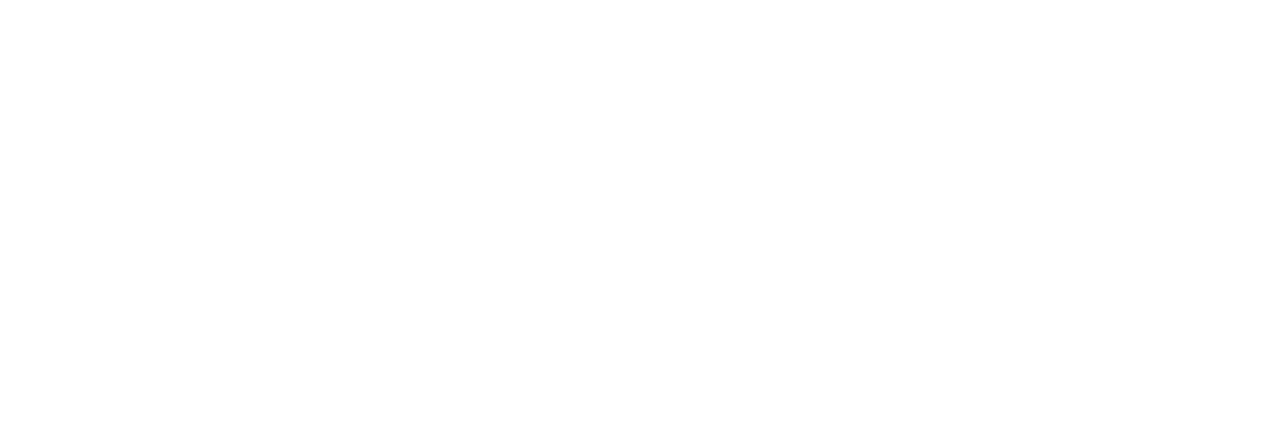
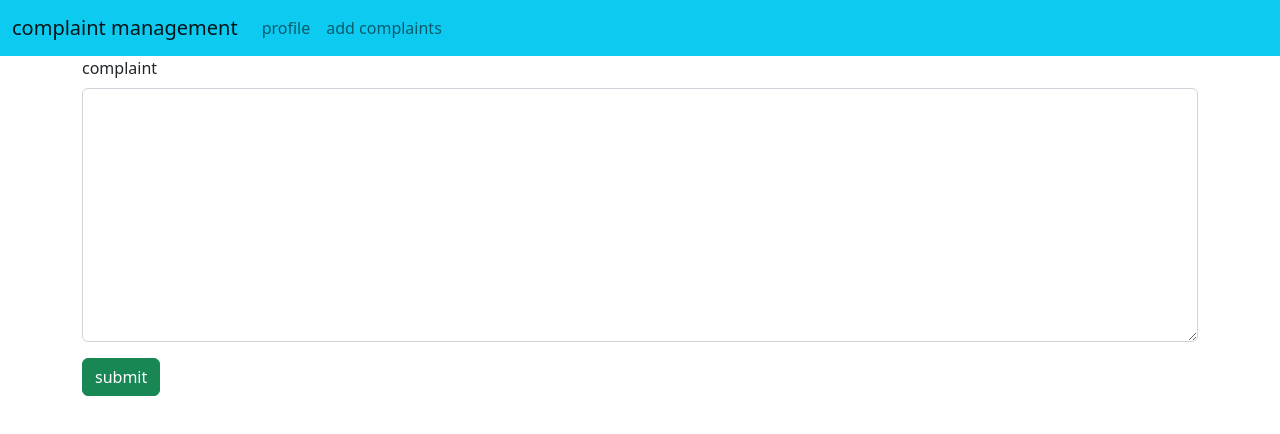
Before and after one commit to krishnanunnijp/complaint-angular-app, an Angular app: page /addComplaints in a window 1280 px wide. Before the commit this address led to /. Shown: the top 434 px of the page. Built offline with nearby package versions, Linux system fonts and the light colour scheme.

Commit message:
complaint add page

```diff
--- /dev/null
+++ b/src/app/add-complaints/add-complaints.component.html
@@ -0,0 +1,14 @@
+<app-user-navbar></app-user-navbar>
+<div class="container">
+    <div class="row g-3">
+        <div class="col col-12 col-sm-12 col-md-12 col-lg-12 col-xl-12">
+
+            <label for="" class="form-label">complaint</label>
+            <textarea name="complaints" [(ngModel)]="complaints" id="" cols="30" rows="10" class="form-control"></textarea>
+
+        </div>
+        <div class="col col-12 col-sm-12 col-md-12 col-lg-12 col-xl-12">
+            <button (click)="readValue()" class="btn btn-success">submit</button>
+        </div>
+    </div>
+</div>
--- /dev/null
+++ b/src/app/add-complaints/add-complaints.component.ts
@@ -0,0 +1,27 @@
+import { Component } from '@angular/core';
+import { ApiService } from '../api.service';
+
+@Component({
+  selector: 'app-add-complaints',
+  templateUrl: './add-complaints.component.html',
+  styleUrls: ['./add-complaints.component.css']
+})
+export class AddComplaintsComponent {
+  complaints=""
+  constructor(private api:ApiService){}
+
+  readValue=()=>{
+    let data:any=    {
+
+      "userId" : localStorage.getItem("userinfo"),
+      "complaints" : this.complaints
+  }
+  this.api.addComplaints(data).subscribe(
+    (generated:any)=>{
+      console.log(generated)
+    }
+  )
+
+  }
+
+}
--- a/src/app/api.service.ts
+++ b/src/app/api.service.ts
@@ -17,4 +17,10 @@
   getProfile=(value:any)=>{
     return this.http.post("http://localhost:8080/profile",value)
   }
+  addComplaints=(value:any)=>{
+    return this.http.post("http://localhost:8080/addComplaint",value)
+  }
+  viewComplaints=()=>{
+    return this.http.get("http://localhost:8080/viewAllComplaints")
+  }
 }
--- a/src/app/user-navbar/user-navbar.component.html
+++ b/src/app/user-navbar/user-navbar.component.html
@@ -9,6 +9,9 @@
             <li class="nav-item ">
                 <a class="nav-link " aria-current="page" href="/profile">profile</a>
             </li>
+            <li class="nav-item ">
+                <a class="nav-link " aria-current="page" href="/addComplaints">add complaints</a>
+            </li>
         </ul>
       </div>
     </div>
```
Also changed, not shown: src/app/app.module.ts (+6 -1 lines), src/app/add-complaints/add-complaints.component.css (added).
